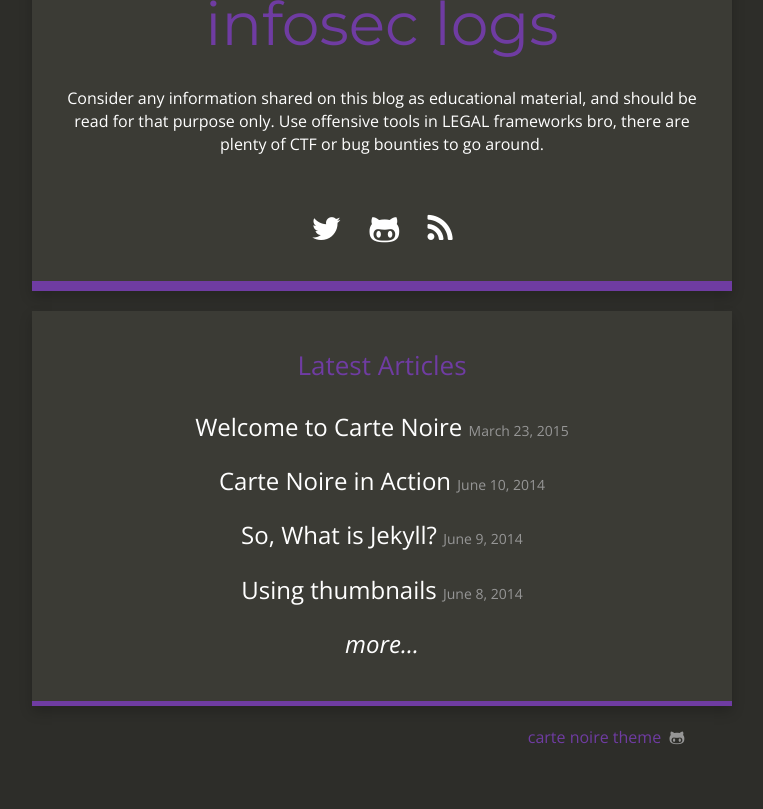
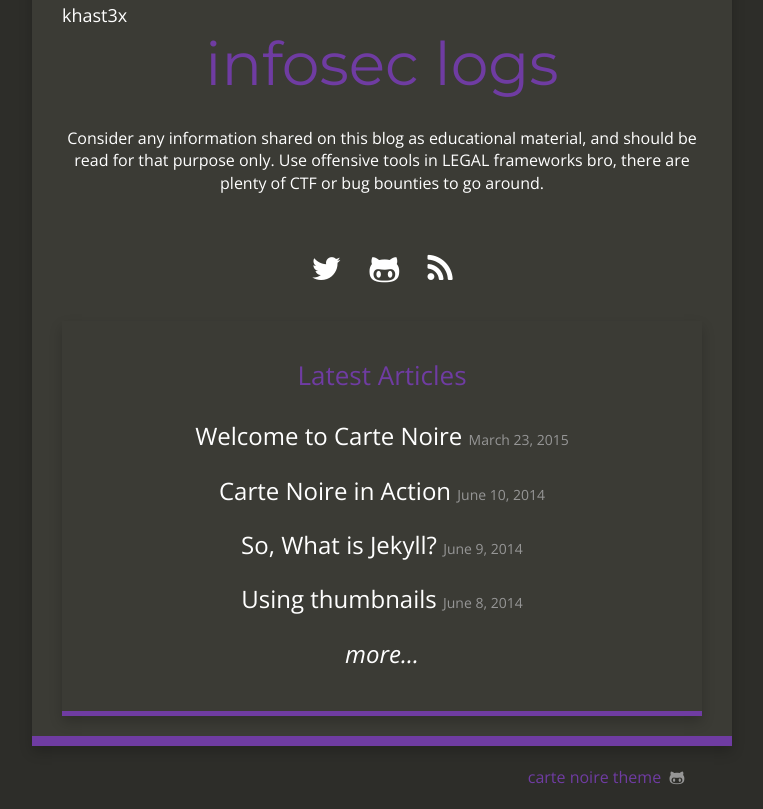
Before and after one commit to khast3x/khast3x.github.io, a Jekyll site: the page built from index.html, in a window 1280 px wide, cut to the strip 197-1006 px from the top of the page. Shown: the whole strip, without its empty margins (258-1021 px from the left). Built offline with Jekyll 4.4.1, drawn with Linux system fonts in a browser that asks for light colours; nearby versions of some CDN libraries; before the commit the page ends 966 px from its top, so only the background shows below that.

Commit message:
test index

```diff
--- a/index.html
+++ b/index.html
@@ -12,12 +12,15 @@
             <div class="gravatar">
                 <img src="{{ site.title_image }}" class="img-circle about-image" height="150" width="150" alt="{{ site.title }}" />
             </div>
-
+            <div class="author-blaz">
+              <h4>khast3x</h4
+            </div>
             <h1 class="header author-header" itemprop="headline">{{ site.title }}</h1>
 
             <div class="author-text">
                 {{ site.title_description }}
             </div>
+
 
             {% include social_links.html %}
           </div>
```
